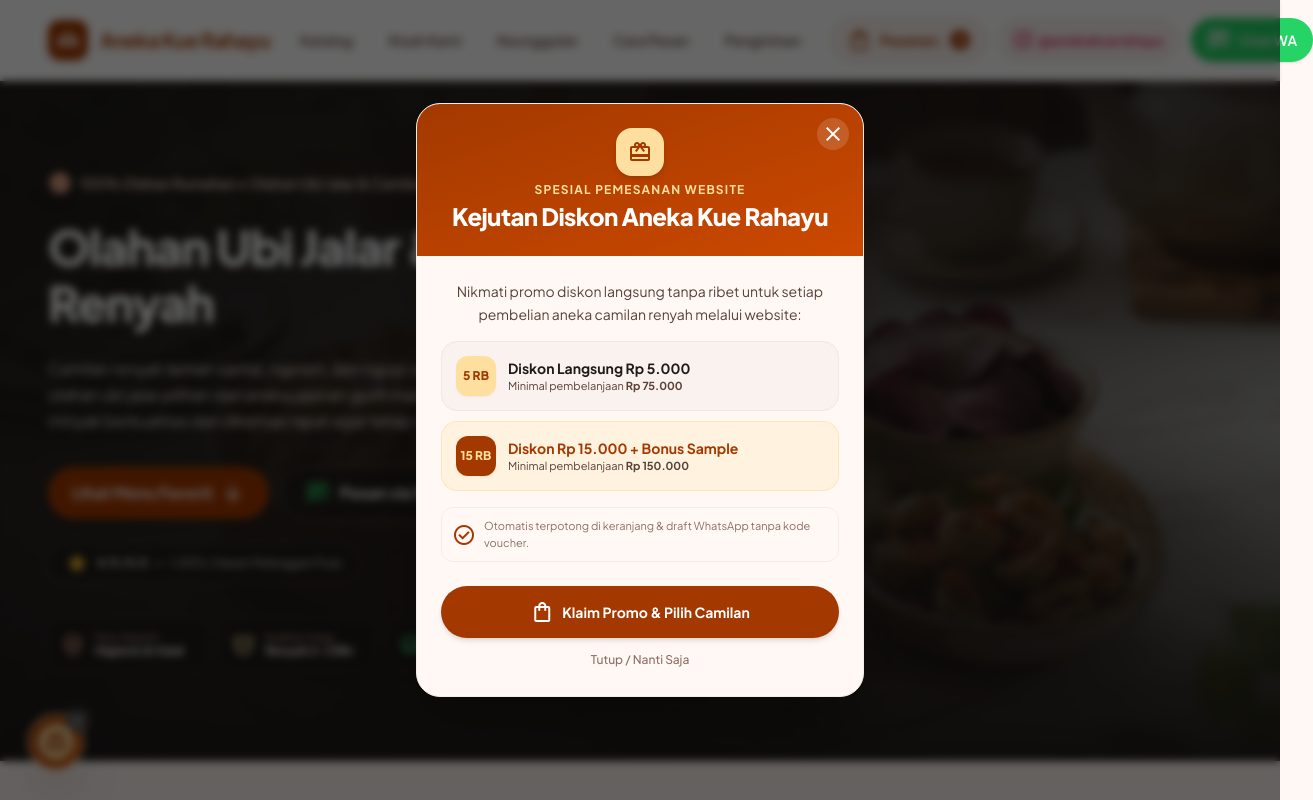
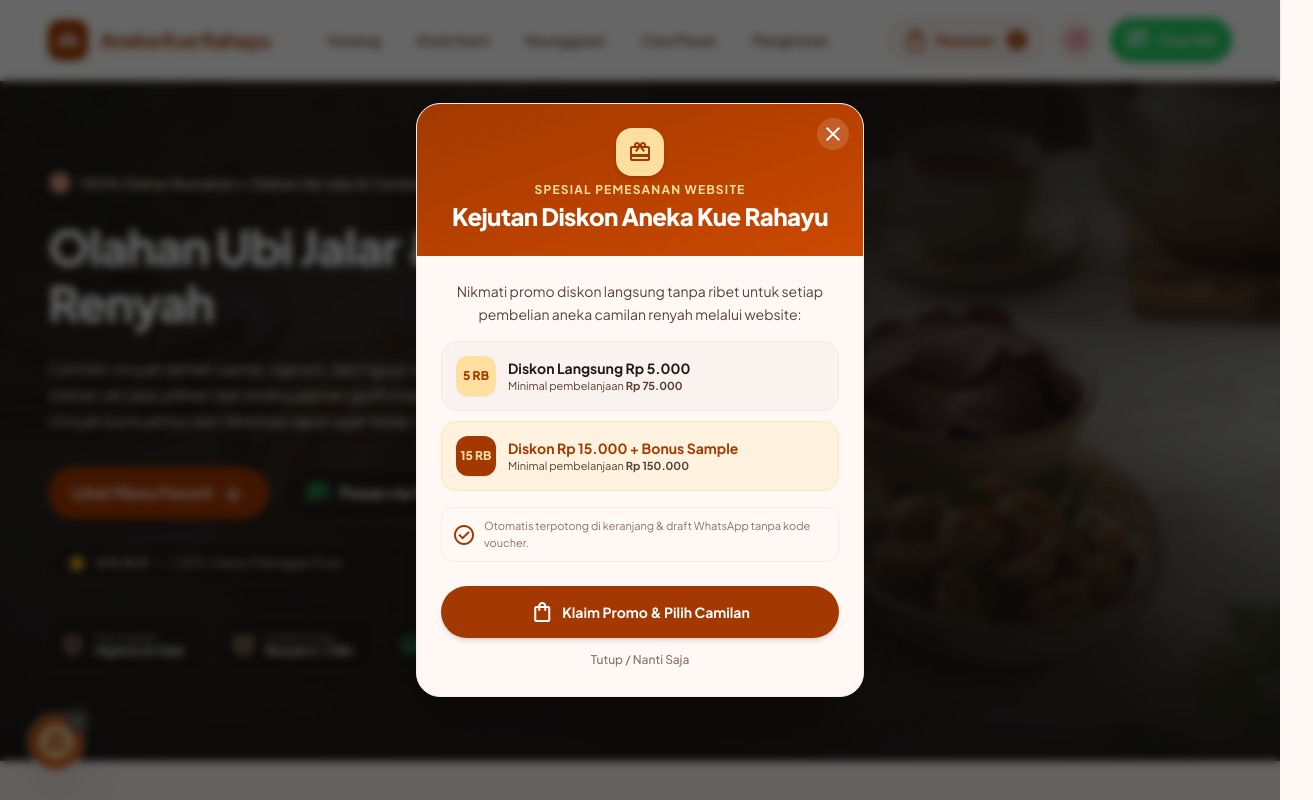
Before and after one commit to BayuAditya15/e-commerce-rahayu, a React (Vite) app: page / in a window 1280 px wide. Shown: the top 800 px of the page, 1313 px wide, since content can reach past the window. Built offline with nearby package versions, Linux system fonts and the light colour scheme.

Commit message:
style: display Instagram as icon only in Navbar

```diff
--- a/src/components/Navbar.jsx
+++ b/src/components/Navbar.jsx
@@ -60,19 +60,18 @@
               </div>
             </button>
 
-            {/* Instagram Link CTA */}
+            {/* Instagram Link CTA (Logo only) */}
             <a
               href="https://www.instagram.com/anekakuerahayu"
               target="_blank"
               rel="noopener noreferrer"
-              className="flex items-center gap-1.5 px-3 py-2 sm:px-3.5 sm:py-2.5 rounded-full bg-[#faf2ee] hover:bg-[#f4ece8] text-[#e1306c] font-bold text-xs sm:text-sm active:scale-95 transition-all border border-[#eee7e3]"
-              title="Ikuti Instagram @anekakuerahayu"
+              className="p-2 sm:p-2.5 rounded-full bg-[#faf2ee] hover:bg-[#f4ece8] text-[#e1306c] active:scale-95 transition-all border border-[#eee7e3] flex items-center justify-center"
+              title="Instagram @anekakuerahayu"
               aria-label="Instagram Aneka Kue Rahayu"
             >
-              <svg className="w-4 h-4 sm:w-4.5 sm:h-4.5 shrink-0" viewBox="0 0 24 24" fill="currentColor">
+              <svg className="w-4 h-4 sm:w-5 sm:h-5 shrink-0" viewBox="0 0 24 24" fill="currentColor">
                 <path d="M12 2.163c3.204 0 3.584.012 4.85.07 3.252.148 4.771 1.691 4.919 4.919.058 1.265.069 1.645.069 4.849 0 3.205-.012 3.584-.069 4.849-.149 3.225-1.664 4.771-4.919 4.919-1.266.058-1.644.07-4.85.07-3.204 0-3.584-.012-4.849-.07-3.26-.149-4.771-1.699-4.919-4.92-.058-1.265-.07-1.644-.07-4.849 0-3.204.013-3.583.07-4.849.149-3.227 1.664-4.771 4.919-4.919 1.266-.057 1.645-.069 4.849-.069zm0-2.163c-3.259 0-3.667.014-4.947.072-4.358.2-6.78 2.618-6.98 6.98-.059 1.281-.073 1.689-.073 4.948 0 3.259.014 3.668.072 4.948.2 4.358 2.618 6.78 6.98 6.98 1.281.058 1.689.072 4.948.072 3.259 0 3.668-.014 4.948-.072 4.354-.2 6.782-2.618 6.979-6.98.059-1.28.073-1.689.073-4.948 0-3.259-.014-3.667-.072-4.947-.196-4.354-2.617-6.78-6.979-6.98-1.281-.059-1.69-.073-4.949-.073zm0 5.838c-3.403 0-6.162 2.759-6.162 6.162s2.759 6.163 6.162 6.163 6.162-2.759 6.162-6.163c0-3.403-2.759-6.162-6.162-6.162zm0 10.162c-2.209 0-4-1.79-4-4 0-2.209 1.791-4 4-4s4 1.791 4 4c0 2.21-1.791 4-4 4zm6.406-11.845c-.796 0-1.441.645-1.441 1.44s.645 1.44 1.441 1.44c.795 0 1.439-.645 1.439-1.44s-.644-1.44-1.439-1.44z"/>
               </svg>
-              <span className="hidden md:inline">@anekakuerahayu</span>
             </a>
 
             {/* Direct WhatsApp CTA */}
```
